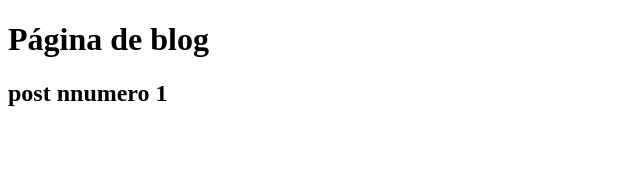
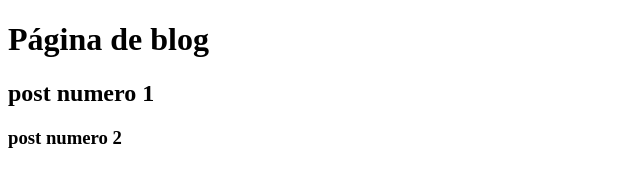
Before and after one commit to RenanAraujors/aulagithub, a plain HTML site: page blog.html in a window 1280 px wide. Shown: the whole page, without its empty margins (0-640 px from the left). Drawn offline with Linux system fonts and the light colour scheme.

Commit message:
update blog

```diff
--- a/blog.html
+++ b/blog.html
@@ -7,6 +7,7 @@
 </head>
 <body>
     <h1>Página de blog</h1>
-    <h2>post nnumero 1</h2>
+    <h2>post numero 1</h2>
+    <h3>post numero 2</h3>
 </body>
 </html>
```
